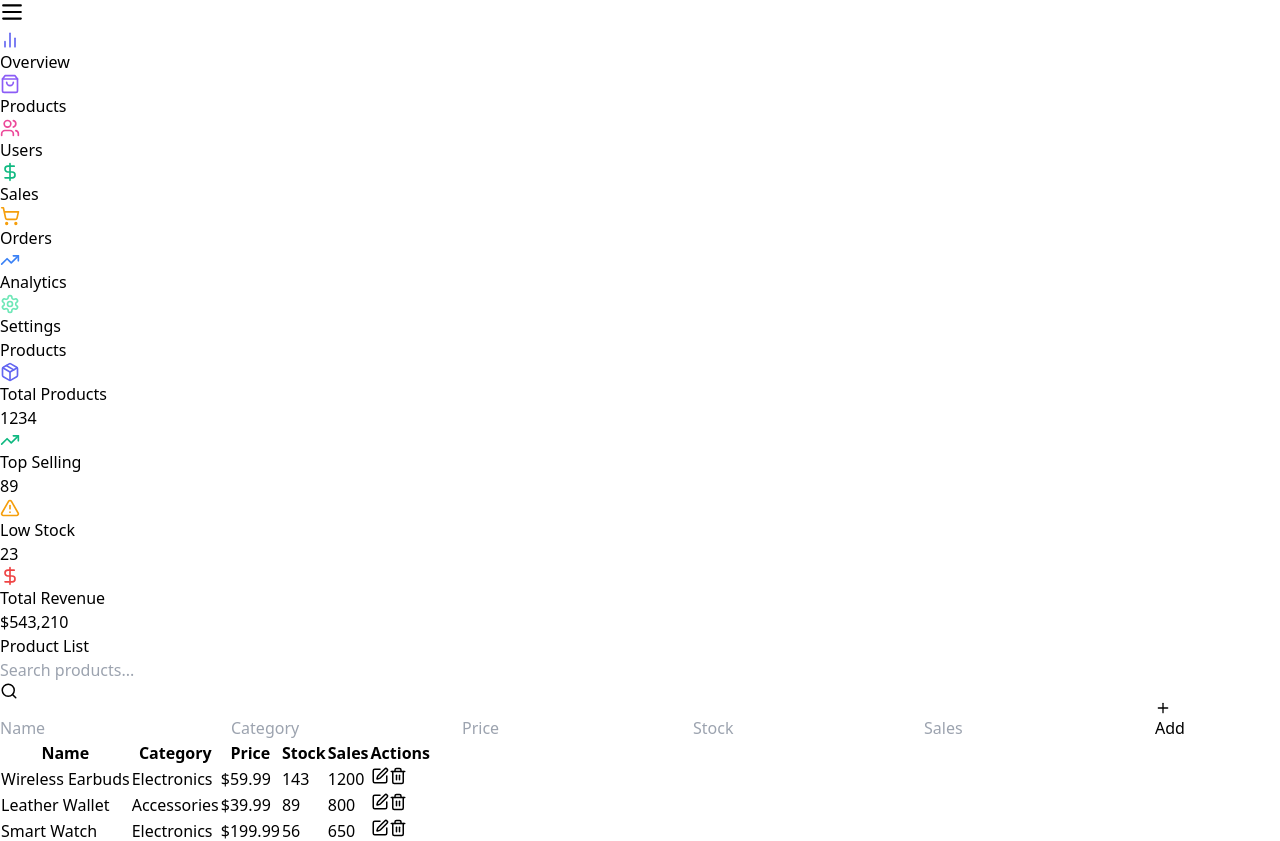
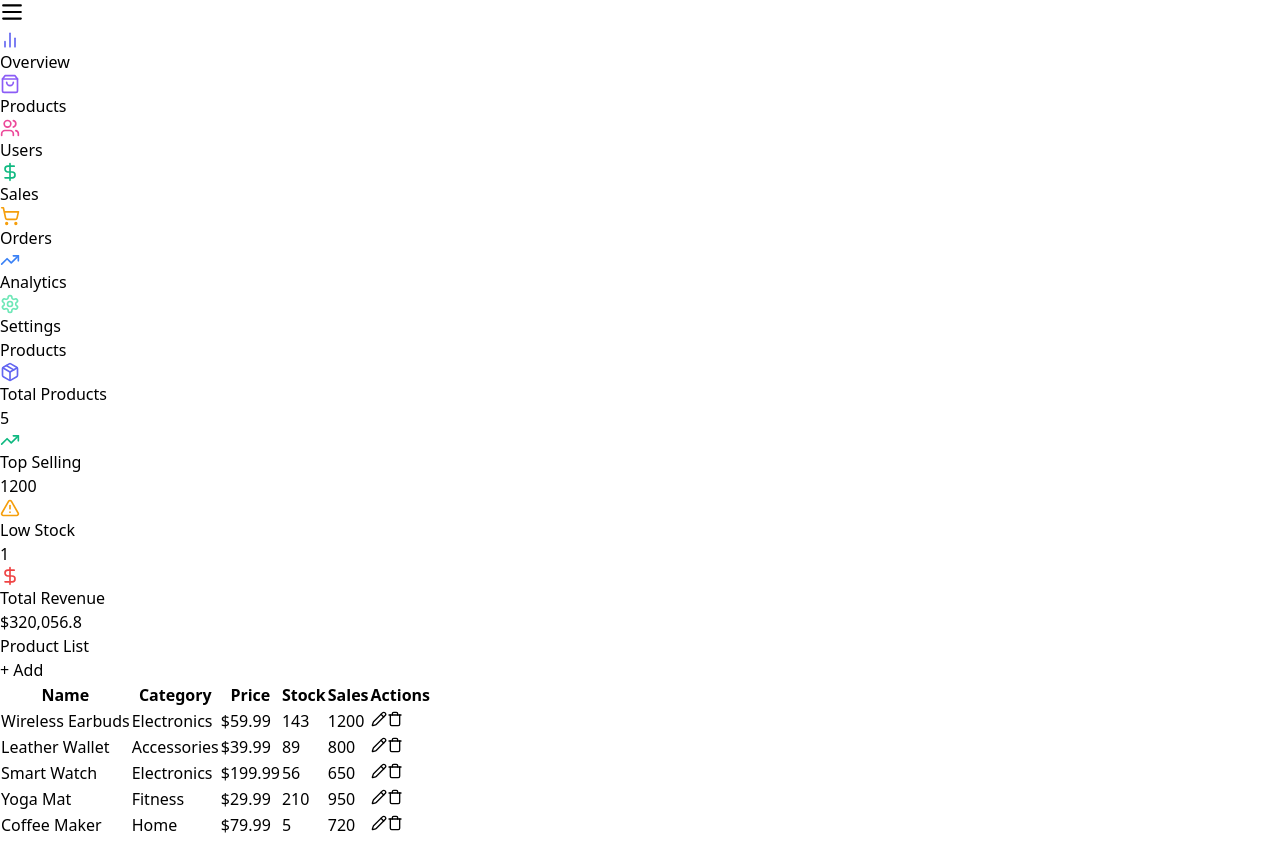
Before and after one commit to dkpanchal101/Admin_Dashboard, a React (Vite) app: page /products in a window 1280 px wide. Shown: the top 841 px of the page. Built offline with nearby package versions, Linux system fonts and the light colour scheme.

Commit message:
modified:   src/components/common/StatCard.jsx 	modified:   src/components/products/ProductTable.jsx 	modified:   src/pages/ProductsPage.jsx

```diff
--- a/src/components/common/StatCard.jsx
+++ b/src/components/common/StatCard.jsx
@@ -16,4 +16,5 @@ const StatCard = ({ name, icon: Icon, value, color }) => {
 		</motion.div>
 	);
 };
+
 export default StatCard;
--- a/src/components/products/ProductTable.jsx
+++ b/src/components/products/ProductTable.jsx
@@ -1,135 +1,181 @@
-import { motion } from "framer-motion";
-import { Edit, Search, Trash2, Plus } from "lucide-react";
 import { useState } from "react";
+import { Pencil, Trash } from "lucide-react";
+import { motion, AnimatePresence } from "framer-motion";
 
-const initialProducts = [
-	{ id: 1, name: "Wireless Earbuds", category: "Electronics", price: 59.99, stock: 143, sales: 1200 },
-	{ id: 2, name: "Leather Wallet", category: "Accessories", price: 39.99, stock: 89, sales: 800 },
-	{ id: 3, name: "Smart Watch", category: "Electronics", price: 199.99, stock: 56, sales: 650 },
-	{ id: 4, name: "Yoga Mat", category: "Fitness", price: 29.99, stock: 210, sales: 950 },
-	{ id: 5, name: "Coffee Maker", category: "Home", price: 79.99, stock: 78, sales: 720 },
-];
+const ProductTable = ({ products, setProducts }) => {
+	const [name, setName] = useState("");
+	const [category, setCategory] = useState("");
+	const [price, setPrice] = useState("");
+	const [stock, setStock] = useState("");
+	const [sales, setSales] = useState("");
+	const [editId, setEditId] = useState(null);
+	const [showForm, setShowForm] = useState(false);
 
-const ProductsTable = () => {
-	const [products, setProducts] = useState(initialProducts);
-	const [searchTerm, setSearchTerm] = useState("");
-	const [editingProduct, setEditingProduct] = useState(null);
-	const [newProduct, setNewProduct] = useState({ name: "", category: "", price: "", stock: "", sales: "" });
+	const clearForm = () => {
+		setName("");
+		setCategory("");
+		setPrice("");
+		setStock("");
+		setSales("");
+		setEditId(null);
+		setShowForm(false);
+	};
 
-	const handleSearch = (e) => {
-		setSearchTerm(e.target.value.toLowerCase());
+	const handleAdd = () => {
+		if (!showForm) {
+			setShowForm(true);
+			return;
+		}
+
+		if (!name || !category || !price || !stock || !sales) return;
+
+		if (editId !== null) {
+			setProducts((prev) =>
+				prev.map((p) =>
+					p.id === editId
+						? {
+								...p,
+								name,
+								category,
+								price: parseFloat(price),
+								stock: parseInt(stock),
+								sales: parseInt(sales),
+						  }
+						: p
+				)
+			);
+		} else {
+			const newProduct = {
+				id: Date.now(),
+				name,
+				category,
+				price: parseFloat(price),
+				stock: parseInt(stock),
+				sales: parseInt(sales),
+			};
+			setProducts((prev) => [...prev, newProduct]);
+		}
+
+		clearForm();
+	};
+
+	const handleEdit = (product) => {
+		setEditId(product.id);
+		setName(product.name);
+		setCategory(product.category);
+		setPrice(product.price);
+		setStock(product.stock);
+		setSales(product.sales);
+		setShowForm(true);
 	};
 
 	const handleDelete = (id) => {
-		setProducts(products.filter((product) => product.id !== id));
+		setProducts((prev) => prev.filter((p) => p.id !== id));
+		if (editId === id) clearForm();
 	};
 
-	const handleEditChange = (e) => {
-		setEditingProduct({ ...editingProduct, [e.target.name]: e.target.value });
-	};
+	return (
+		<div className='bg-[#111827] p-6 rounded-xl shadow-md'>
+			<h2 className='text-xl font-semibold mb-4 text-white'>Product List</h2>
 
-	const saveEdit = () => {
-		setProducts(products.map((p) => (p.id === editingProduct.id ? editingProduct : p)));
-		setEditingProduct(null);
-	};
+			<div className='flex flex-wrap items-start gap-3 mb-6'>
+				<AnimatePresence>
+					{showForm && (
+						<motion.div
+							className='flex flex-wrap gap-3'
+							initial={{ opacity: 0, height: 0 }}
+							animate={{ opacity: 1, height: "auto" }}
+							exit={{ opacity: 0, height: 0 }}
+							transition={{ duration: 0.4 }}
+						>
+							<input
+								value={name}
+								onChange={(e) => setName(e.target.value)}
+								placeholder='Name'
+								className='px-3 py-2 rounded bg-[#1f2937] text-white'
+							/>
+							<input
+								value={category}
+								onChange={(e) => setCategory(e.target.value)}
+								placeholder='Category'
+								className='px-3 py-2 rounded bg-[#1f2937] text-white'
+							/>
+							<input
+								value={price}
+								onChange={(e) => setPrice(e.target.value)}
+								type='number'
+								placeholder='Price'
+								className='px-3 py-2 rounded bg-[#1f2937] text-white'
+							/>
+							<input
+								value={stock}
+								onChange={(e) => setStock(e.target.value)}
+								type='number'
+								placeholder='Stock'
+								className='px-3 py-2 rounded bg-[#1f2937] text-white'
+							/>
+							<input
+								value={sales}
+								onChange={(e) => setSales(e.target.value)}
+								type='number'
+								placeholder='Sales'
+								className='px-3 py-2 rounded bg-[#1f2937] text-white'
+							/>
+						</motion.div>
+					)}
+				</AnimatePresence>
 
-	const handleAdd = () => {
-		if (!newProduct.name || !newProduct.category || !newProduct.price) return;
-		const newEntry = {
-			...newProduct,
-			id: Date.now(),
-			price: parseFloat(newProduct.price),
-			stock: parseInt(newProduct.stock),
-			sales: parseInt(newProduct.sales),
-		};
-		setProducts([...products, newEntry]);
-		setNewProduct({ name: "", category: "", price: "", stock: "", sales: "" });
-	};
+				<div className='flex gap-2 mt-2'>
+					<button
+						onClick={handleAdd}
+						className={`${
+							editId !== null ? "bg-yellow-600" : "bg-green-600"
+						} px-4 py-2 text-white rounded`}
+					>
+						{editId !== null ? "Save" : showForm ? "Add Product" : "+ Add"}
+					</button>
 
-	const filteredProducts = products.filter(
-		(product) =>
-			product.name.toLowerCase().includes(searchTerm) ||
-			product.category.toLowerCase().includes(searchTerm)
-	);
-
-	return (
-		<motion.div
-			className='bg-gray-800 bg-opacity-50 backdrop-blur-md shadow-lg rounded-xl p-6 border border-gray-700 mb-8'
-			initial={{ opacity: 0, y: 20 }}
-			animate={{ opacity: 1, y: 0 }}
-			transition={{ delay: 0.2 }}
-		>
-			<div className='flex justify-between items-center mb-6'>
-				<h2 className='text-xl font-semibold text-gray-100'>Product List</h2>
-				<div className='relative'>
-					<input
-						type='text'
-						placeholder='Search products...'
-						className='bg-gray-700 text-white placeholder-gray-400 rounded-lg pl-10 pr-4 py-2 focus:outline-none focus:ring-2 focus:ring-blue-500'
-						onChange={handleSearch}
-						value={searchTerm}
-					/>
-					<Search className='absolute left-3 top-2.5 text-gray-400' size={18} />
+					{showForm && (
+						<button onClick={clearForm} className='bg-gray-600 px-4 py-2 text-white rounded'>
+							Cancel
+						</button>
+					)}
 				</div>
 			</div>
 
-			{/* Add New Product Form */}
-			<div className='mb-6 flex flex-wrap gap-4'>
-				<input type="text" name="name" placeholder="Name" value={newProduct.name} onChange={(e) => setNewProduct({ ...newProduct, name: e.target.value })} className="px-3 py-1 rounded bg-gray-700 text-white" />
-				<input type="text" name="category" placeholder="Category" value={newProduct.category} onChange={(e) => setNewProduct({ ...newProduct, category: e.target.value })} className="px-3 py-1 rounded bg-gray-700 text-white" />
-				<input type="number" name="price" placeholder="Price" value={newProduct.price} onChange={(e) => setNewProduct({ ...newProduct, price: e.target.value })} className="px-3 py-1 rounded bg-gray-700 text-white" />
-				<input type="number" name="stock" placeholder="Stock" value={newProduct.stock} onChange={(e) => setNewProduct({ ...newProduct, stock: e.target.value })} className="px-3 py-1 rounded bg-gray-700 text-white" />
-				<input type="number" name="sales" placeholder="Sales" value={newProduct.sales} onChange={(e) => setNewProduct({ ...newProduct, sales: e.target.value })} className="px-3 py-1 rounded bg-gray-700 text-white" />
-				<button onClick={handleAdd} className="text-white bg-green-600 px-3 py-1 rounded flex items-center gap-1"><Plus size={16}/>Add</button>
-			</div>
-
-			{/* Product Table */}
-			<div className='overflow-x-auto'>
-				<table className='min-w-full divide-y divide-gray-700'>
-					<thead>
+			<table className='w-full text-sm text-left text-gray-400'>
+				<thead className='text-xs uppercase text-gray-500 bg-[#1f2937]'>
 					<tr>
-							{["Name", "Category", "Price", "Stock", "Sales", "Actions"].map((title) => (
-								<th key={title} className='px-6 py-3 text-left text-xs font-medium text-gray-400 uppercase tracking-wider'>
-									{title}
-								</th>
-							))}
+						<th className='px-4 py-2'>Name</th>
+						<th className='px-4 py-2'>Category</th>
+						<th className='px-4 py-2'>Price</th>
+						<th className='px-4 py-2'>Stock</th>
+						<th className='px-4 py-2'>Sales</th>
+						<th className='px-4 py-2'>Actions</th>
 					</tr>
 				</thead>
-					<tbody className='divide-y divide-gray-700'>
-						{filteredProducts.map((product) => (
-							<motion.tr key={product.id} initial={{ opacity: 0 }} animate={{ opacity: 1 }} transition={{ duration: 0.3 }}>
-								{editingProduct?.id === product.id ? (
-									<>
-										<td className='px-6 py-2'><input name="name" value={editingProduct.name} onChange={handleEditChange} className="bg-gray-700 text-white px-2 py-1 rounded w-full"/></td>
-										<td className='px-6 py-2'><input name="category" value={editingProduct.category} onChange={handleEditChange} className="bg-gray-700 text-white px-2 py-1 rounded w-full"/></td>
-										<td className='px-6 py-2'><input name="price" value={editingProduct.price} onChange={handleEditChange} type="number" className="bg-gray-700 text-white px-2 py-1 rounded w-full"/></td>
-										<td className='px-6 py-2'><input name="stock" value={editingProduct.stock} onChange={handleEditChange} type="number" className="bg-gray-700 text-white px-2 py-1 rounded w-full"/></td>
-										<td className='px-6 py-2'><input name="sales" value={editingProduct.sales} onChange={handleEditChange} type="number" className="bg-gray-700 text-white px-2 py-1 rounded w-full"/></td>
-										<td className='px-6 py-2 space-x-2'>
-											<button onClick={saveEdit} className="text-green-400 hover:text-green-300">Save</button>
-											<button onClick={() => setEditingProduct(null)} className="text-gray-400 hover:text-gray-300">Cancel</button>
+				<tbody>
+					{products.map((product) => (
+						<tr key={product.id} className='border-b border-gray-700 hover:bg-[#2a2e3c]'>
+							<td className='px-4 py-2'>{product.name}</td>
+							<td className='px-4 py-2'>{product.category}</td>
+							<td className='px-4 py-2'>${product.price.toFixed(2)}</td>
+							<td className='px-4 py-2'>{product.stock}</td>
+							<td className='px-4 py-2'>{product.sales}</td>
+							<td className='px-4 py-2 flex gap-2'>
+								<button className='text-blue-400' onClick={() => handleEdit(product)}>
+									<Pencil size={16} />
+								</button>
+								<button className='text-red-400' onClick={() => handleDelete(product.id)}>
+									<Trash size={16} />
+								</button>
 							</td>
-									</>
-								) : (
-									<>
-										<td className='px-6 py-4 text-sm font-medium text-gray-100'>{product.name}</td>
-										<td className='px-6 py-4 text-sm text-gray-300'>{product.category}</td>
-										<td className='px-6 py-4 text-sm text-gray-300'>${product.price.toFixed(2)}</td>
-										<td className='px-6 py-4 text-sm text-gray-300'>{product.stock}</td>
-										<td className='px-6 py-4 text-sm text-gray-300'>{product.sales}</td>
-										<td className='px-6 py-4 text-sm text-gray-300 space-x-2'>
-											<button onClick={() => setEditingProduct(product)} className='text-indigo-400 hover:text-indigo-300'><Edit size={18} /></button>
-											<button onClick={() => handleDelete(product.id)} className='text-red-400 hover:text-red-300'><Trash2 size={18} /></button>
-										</td>
-									</>
-								)}
-							</motion.tr>
+						</tr>
 					))}
 				</tbody>
 			</table>
 		</div>
-		</motion.div>
 	);
 };
 
-export default ProductsTable;
+export default ProductTable;
--- a/src/pages/ProductsPage.jsx
+++ b/src/pages/ProductsPage.jsx
@@ -1,14 +1,31 @@
+import { useState } from "react";
 import { motion } from "framer-motion";
 
 import Header from "../components/common/Header";
 import StatCard from "../components/common/StatCard";
+import ProductTable from "../components/products/ProductTable";
+import SalesTrendChart from "../components/products/SalesTrendChart";
+import CatagoryDistributed from "../components/overview/CatagoryDistributed";
 
 import { AlertTriangle, DollarSign, Package, TrendingUp } from "lucide-react";
-import CatagoryDistributed from "../components/overview/CatagoryDistributed";
-import SalesTrendChart from "../components/products/SalesTrendChart";
-import ProductTable from "../components/products/ProductTable";
+
+const initialProducts = [
+	{ id: 1, name: "Wireless Earbuds", category: "Electronics", price: 59.99, stock: 143, sales: 1200 },
+	{ id: 2, name: "Leather Wallet", category: "Accessories", price: 39.99, stock: 89, sales: 800 },
+	{ id: 3, name: "Smart Watch", category: "Electronics", price: 199.99, stock: 56, sales: 650 },
+	{ id: 4, name: "Yoga Mat", category: "Fitness", price: 29.99, stock: 210, sales: 950 },
+	{ id: 5, name: "Coffee Maker", category: "Home", price: 79.99, stock: 5, sales: 720 },
+];
 
 const ProductsPage = () => {
+	const [products, setProducts] = useState(initialProducts);
+
+	// Dynamic Stats
+	const totalProducts = products.length;
+	const topSelling = products.reduce((max, p) => (p.sales > max ? p.sales : max), 0);
+	const lowStock = products.filter((p) => p.stock < 20).length;
+	const totalRevenue = products.reduce((sum, p) => sum + p.price * p.sales, 0);
+
 	return (
 		<div className='flex-1 overflow-auto relative z-10'>
 			<Header title='Products' />
@@ -21,16 +38,17 @@ const ProductsPage = () => {
 					animate={{ opacity: 1, y: 0 }}
 					transition={{ duration: 1 }}
 				>
-					<StatCard name='Total Products' icon={Package} value={1234} color='#6366F1' />
-					<StatCard name='Top Selling' icon={TrendingUp} value={89} color='#10B981' />
-					<StatCard name='Low Stock' icon={AlertTriangle} value={23} color='#F59E0B' />
-					<StatCard name='Total Revenue' icon={DollarSign} value={"$543,210"} color='#EF4444' />
+					<StatCard name='Total Products' icon={Package} value={totalProducts} color='#6366F1' />
+					<StatCard name='Top Selling' icon={TrendingUp} value={topSelling} color='#10B981' />
+					<StatCard name='Low Stock' icon={AlertTriangle} value={lowStock} color='#F59E0B' />
+					<StatCard name='Total Revenue' icon={DollarSign} value={`$${totalRevenue.toLocaleString()}`} color='#EF4444' />
 				</motion.div>
 
-				<ProductTable />
+				{/* Product Table */}
+				<ProductTable products={products} setProducts={setProducts} />
 
 				{/* CHARTS */}
-				<div className='grid grid-col-1 lg:grid-cols-2 gap-8'>
+				<div className='grid grid-col-1 lg:grid-cols-2 gap-8 mt-8'>
 					<SalesTrendChart />
 					<CatagoryDistributed />
 				</div>
@@ -38,4 +56,5 @@ const ProductsPage = () => {
 		</div>
 	);
 };
+
 export default ProductsPage;
```
Lines whose indentation alone changed are shown as unchanged.
